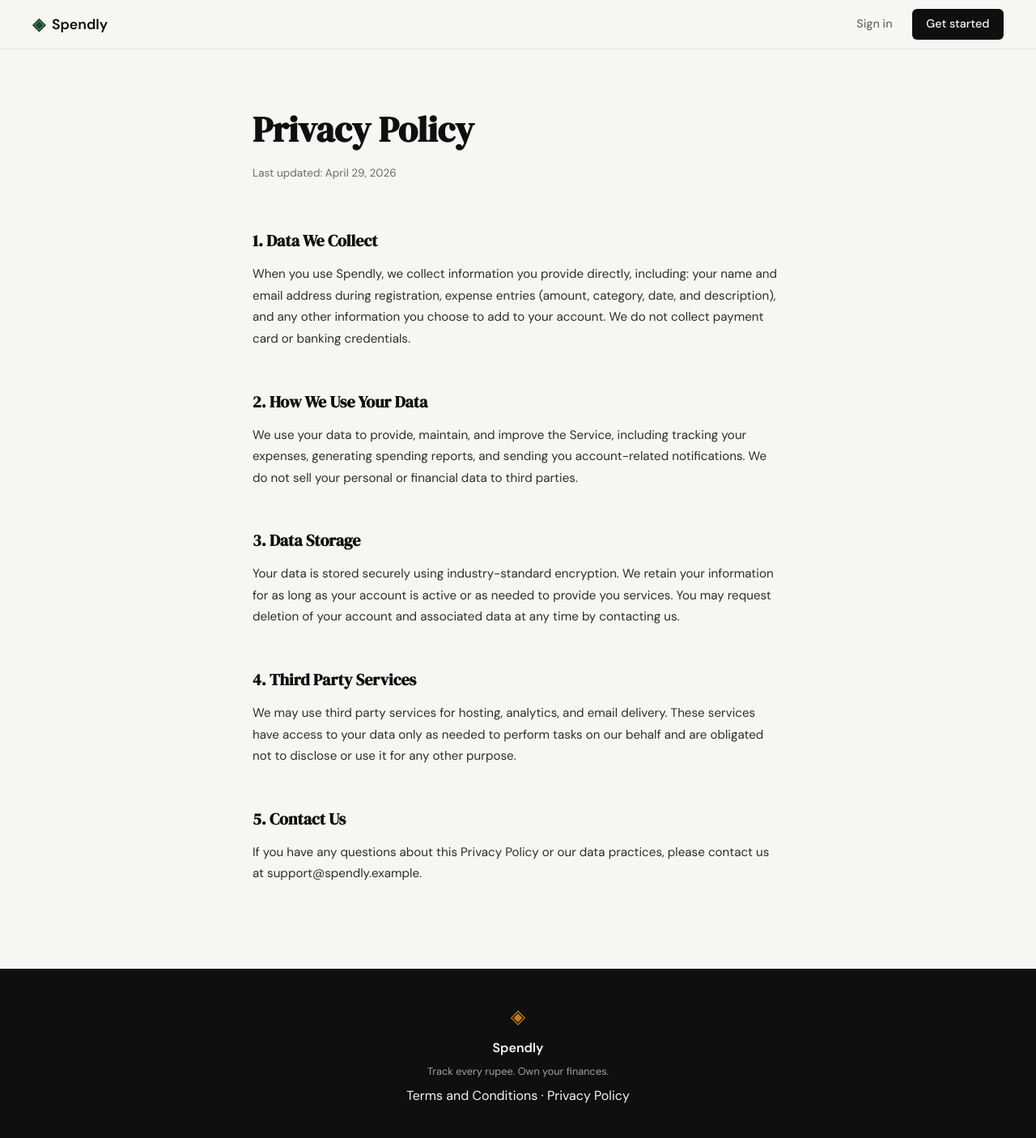
After one commit to arshadmurtaza03/spendly, a Flask app: page /privacy in a window 1280 px wide. The commit adds this page. Shown: the whole page at 81% size. Run offline with Flask 3, Linux system fonts and the light colour scheme.

Commit message:
git commit -m "landing: add privacy policy page and route”

```diff
--- a/app.py
+++ b/app.py
@@ -25,6 +25,11 @@ def login():
 @app.route("/terms")
 def terms():
     return render_template("terms.html")
+
+
+@app.route("/privacy")
+def privacy():
+    return render_template("privacy.html")
 
 
 # ------------------------------------------------------------------ #
--- a/templates/base.html
+++ b/templates/base.html
@@ -34,7 +34,7 @@
             <span class="brand-icon">◈</span>
             <span class="footer-name">Spendly</span>
             <p class="footer-copy">Track every rupee. Own your finances.</p>
-    <p class="footer-links"><a href="{{ url_for('terms') }}">Terms and Conditions</a> · <a href="#">Privacy Policy</a></p>
+    <p class="footer-links"><a href="{{ url_for('terms') }}">Terms and Conditions</a> · <a href="{{ url_for('privacy') }}">Privacy Policy</a></p>
         </div>
     </footer>
 
--- /dev/null
+++ b/templates/privacy.html
@@ -0,0 +1,71 @@
+{% extends "base.html" %}
+
+{% block title %}Spendly — Privacy Policy{% endblock %}
+
+{% block head %}
+<style>
+.terms-section {
+    padding: 4rem 2rem;
+    max-width: 720px;
+    margin: 0 auto;
+}
+.terms-section h1 {
+    font-family: 'DM Serif Display', Georgia, serif;
+    font-size: clamp(2rem, 4vw, 2.75rem);
+    color: #0f0f0f;
+    margin-bottom: 0.5rem;
+}
+.terms-section .terms-date {
+    font-size: 0.85rem;
+    color: #6b6b6b;
+    margin-bottom: 3rem;
+}
+.terms-section .terms-block {
+    margin-bottom: 2.5rem;
+}
+.terms-section .terms-block h2 {
+    font-family: 'DM Serif Display', Georgia, serif;
+    font-size: 1.25rem;
+    color: #0f0f0f;
+    margin-bottom: 0.75rem;
+    padding-top: 0.5rem;
+}
+.terms-section .terms-block p {
+    font-size: 0.95rem;
+    color: #2d2d2d;
+    line-height: 1.75;
+}
+</style>
+{% endblock %}
+
+{% block content %}
+<section class="terms-section">
+    <h1>Privacy Policy</h1>
+    <p class="terms-date">Last updated: April 29, 2026</p>
+
+    <div class="terms-block">
+        <h2>1. Data We Collect</h2>
+        <p>When you use Spendly, we collect information you provide directly, including: your name and email address during registration, expense entries (amount, category, date, and description), and any other information you choose to add to your account. We do not collect payment card or banking credentials.</p>
+    </div>
+
+    <div class="terms-block">
+        <h2>2. How We Use Your Data</h2>
+        <p>We use your data to provide, maintain, and improve the Service, including tracking your expenses, generating spending reports, and sending you account-related notifications. We do not sell your personal or financial data to third parties.</p>
+    </div>
+
+    <div class="terms-block">
+        <h2>3. Data Storage</h2>
+        <p>Your data is stored securely using industry-standard encryption. We retain your information for as long as your account is active or as needed to provide you services. You may request deletion of your account and associated data at any time by contacting us.</p>
+    </div>
+
+    <div class="terms-block">
+        <h2>4. Third Party Services</h2>
+        <p>We may use third party services for hosting, analytics, and email delivery. These services have access to your data only as needed to perform tasks on our behalf and are obligated not to disclose or use it for any other purpose.</p>
+    </div>
+
+    <div class="terms-block">
+        <h2>5. Contact Us</h2>
+        <p>If you have any questions about this Privacy Policy or our data practices, please contact us at support@spendly.example.</p>
+    </div>
+</section>
+{% endblock %}
```
Also changed, not shown: templates/terms.html (+44 -10 lines).
